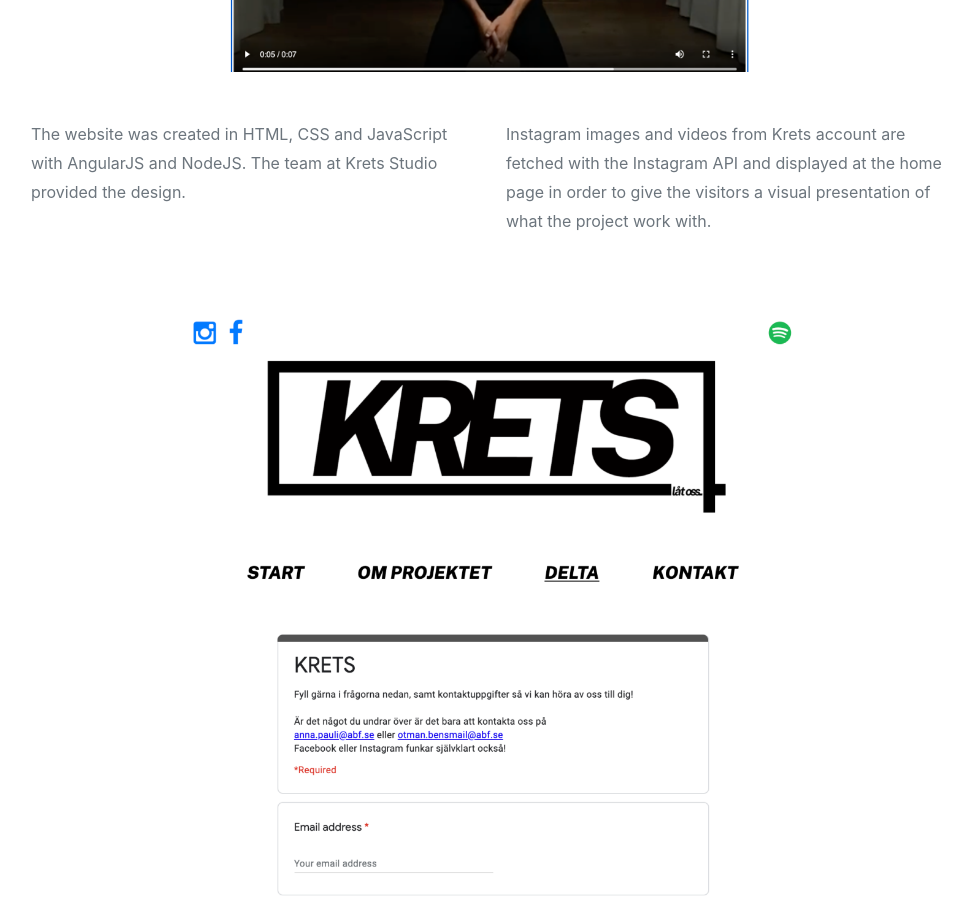
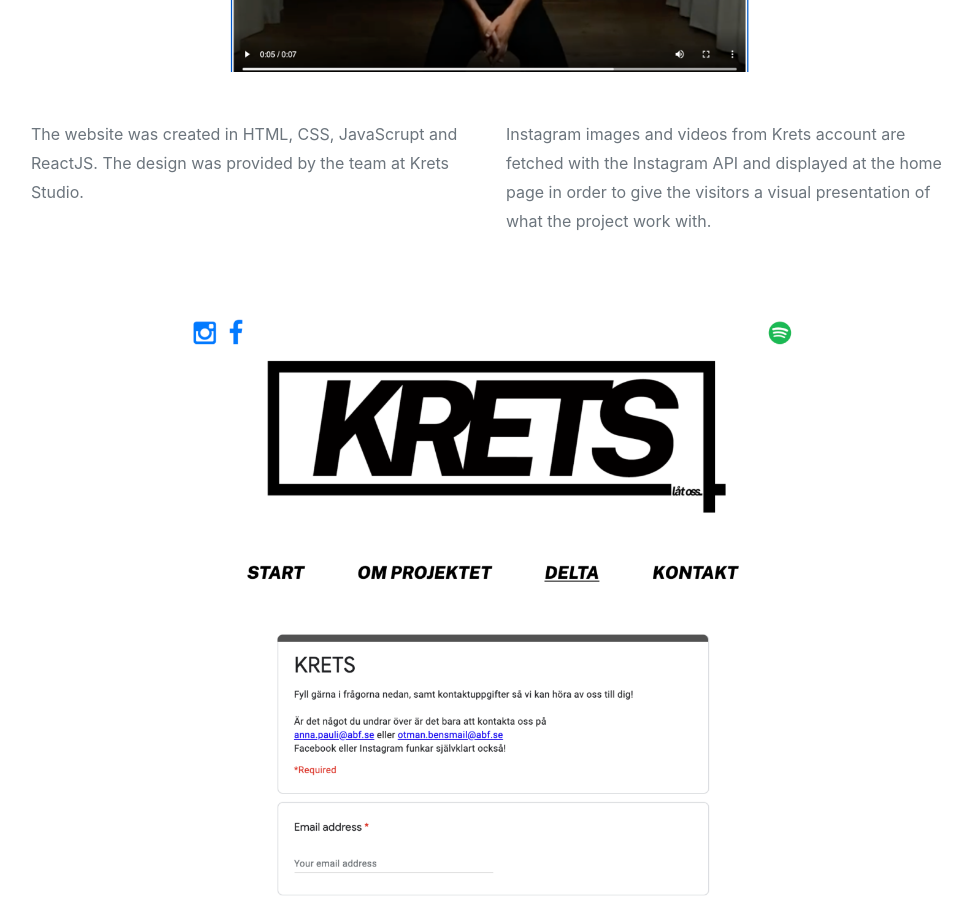
Before and after one commit to moawinberg/portfolio, a React (Create React App) app: page /krets-studio in a window 1280 px wide. Shown: the part 1340-2242 px from the top of the page, without its empty margins (149-1121 px from the left). Built offline with nearby package versions, Linux system fonts and the light colour scheme.

Commit message:
change desc krets

```diff
--- a/src/components/projects/krets.jsx
+++ b/src/components/projects/krets.jsx
@@ -47,7 +47,7 @@
                 <p className="text-center mb-5"><img src="images/p6.png" alt="project" className="img-fluid" /></p>
                 <div className="row mb-5">
                   <div className="col-md-6">
-                    <p>The website was created in HTML, CSS and JavaScript with AngularJS and NodeJS. The team at Krets Studio provided the design.</p>
+                    <p>The website was created in HTML, CSS, JavaScrupt and ReactJS. The design was provided by the team at Krets Studio.</p>
                   </div>
                   <div className="col-md-6">
                     <p>Instagram images and videos from Krets account are fetched with the Instagram API and
```
